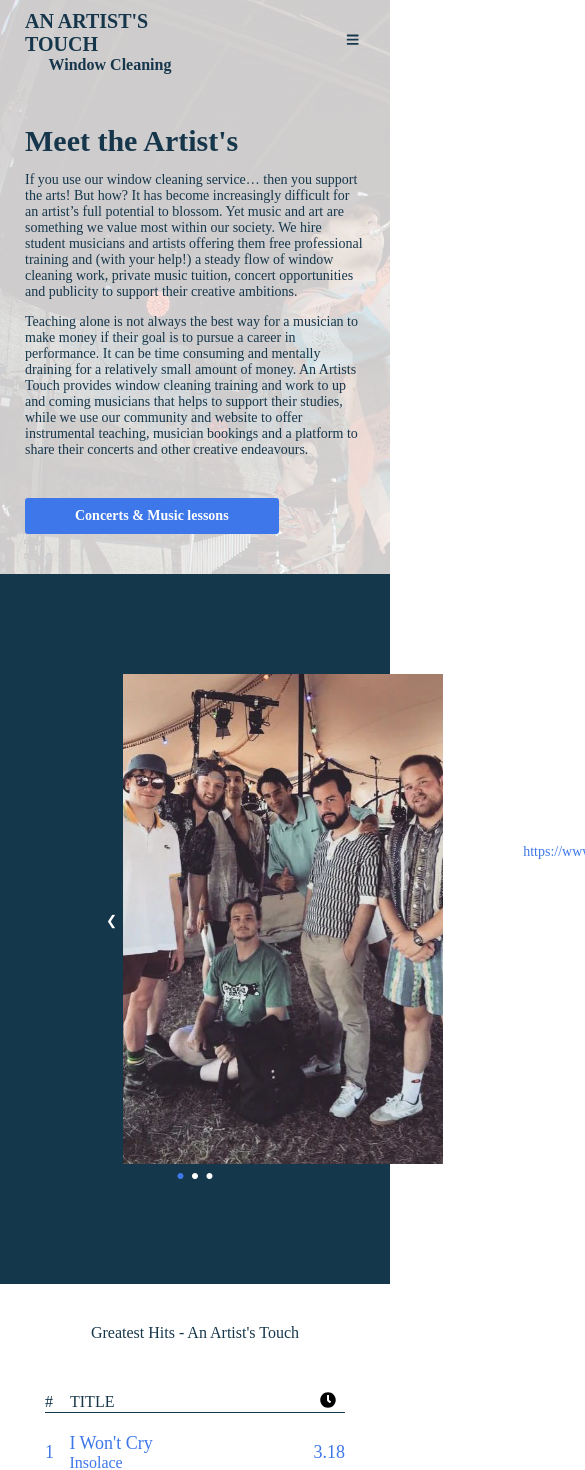
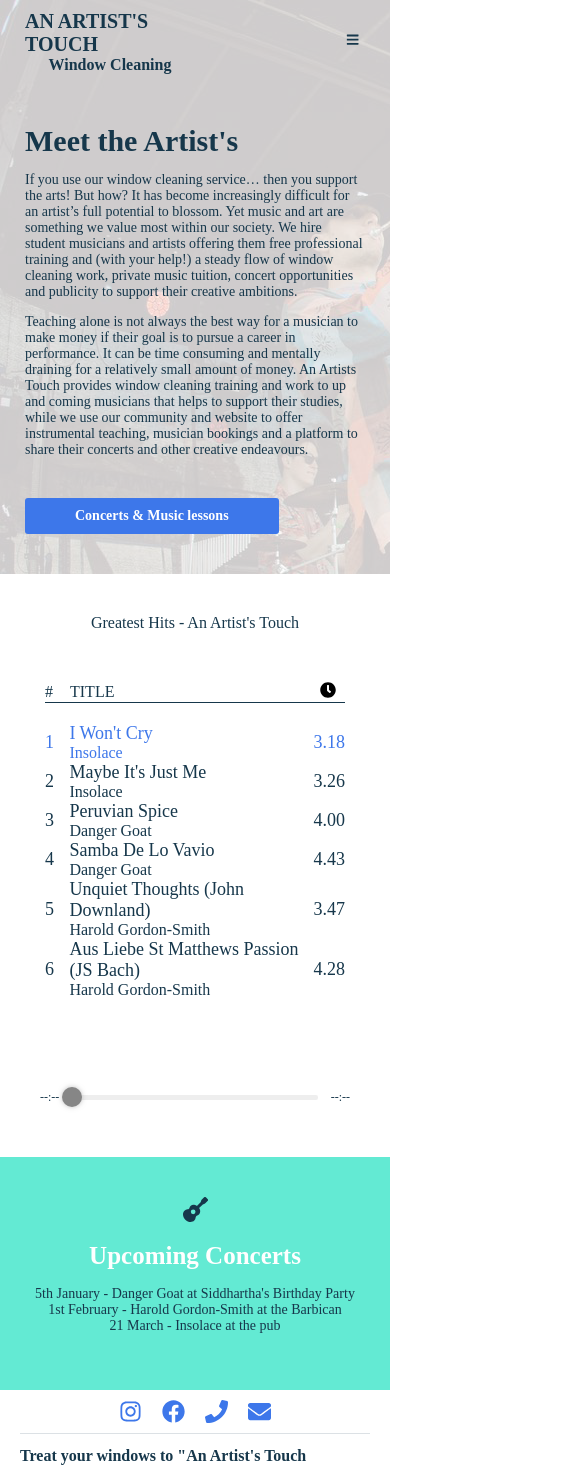
Before and after one commit to sidneysquidney/an_artists_touch, a React (Create React App) app: page /musicians in a window 390 px wide. Shown: the top 1470 px of the page, 585 px wide, since content can reach past the window. Built offline with nearby package versions, Linux system fonts and the light colour scheme; no server answers; a web font is replaced by a local one.

Commit message:
lazy slider section solution

```diff
--- a/src/App.css
+++ b/src/App.css
@@ -11,7 +11,7 @@
   --border-grey: #dce1e5;
   --transition-time: 0.2s;
   --border-radius: 3px;
-  --slider-width-full: 800px;
+  --slider-width-large: 800px;
   --slider-width-medium: 500px;
   --slider-width-small: 250px;
 }
--- a/src/SliderSections.css
+++ b/src/SliderSections.css
@@ -11,14 +11,12 @@
   justify-content: space-between;
   align-items: center;
   width: 100%;
-  /* border: 1px solid green; */
 }
 
+/* changed */
 .slide-container {
-  width: 800px;
-  /* height: 400px; */
+  width: var(--slider-width-large);
   position: relative;
-  /* border: 1px solid red; */
 }
 
 .slide-section {
@@ -31,23 +29,19 @@
 .review-slide-row,
 .musician-profiles-slide-row {
   display: flex;
-  /* width: 4000px; */
-  /* border: 1px solid green; */
   transition: 0.5s;
 }
 
+/* changed */
 .slide-col {
-  width: 800px;
-  /* height: 400px; */
+  width: var(--slider-width-large);
   position: relative;
   display: flex;
   flex-direction: column;
-  /* border: 1px solid red; */
 }
 
 .slide-dots {
   display: flex;
-  /* border: 1px solid green; */
 }
 
 .slide-dots p {
@@ -84,6 +78,7 @@
 
 /* musician profiles */
 
+/* needs changing as goes.. */
 .profile-picture {
   width: 320px;
   height: 490px;
@@ -115,3 +110,33 @@
   margin-right: 10px;
   margin-top: 10px;
 }
+
+/* lazy version  */
+
+@media only screen and (max-width: 950px) {
+  .musician-profiles-container-full,
+  .founder-container-full,
+  .review-container-full {
+    display: none;
+  }
+}
+/*
+@media only screen and (max-width: 1024px) {
+  .slide-container {
+    width: var(--slider-width-medium);
+  }
+
+  .slide-col {
+    width: var(--slider-width-medium);
+  }
+}
+
+@media only screen and (max-width: 600px) {
+  .slide-container {
+    width: var(--slider-width-small);
+  }
+
+  .slide-col {
+    width: var(--slider-width-small);
+  }
+} */
--- a/src/componenets/pages/home/founder-quotes/FounderQuotes.js
+++ b/src/componenets/pages/home/founder-quotes/FounderQuotes.js
@@ -7,11 +7,15 @@
 
 import { useState } from "react";
 import { useEffect } from "react";
+import { useRef } from "react";
 
 import "./FounderQuotes.css";
 
 function FounderQuotes() {
   const [index, setIndex] = useState(0);
+
+  const windowSize = useRef([window.innerWidth, window.innerHeight]);
+  const windowWidth = windowSize.current[0];
 
   const quotes = [
     "They say eyes are the windows to the soul. That means windows are the eyes of the house... and who wants dirt in their eyes!",
@@ -20,6 +24,16 @@
     "In the universe, there are things that are known, and things that are unknown, and in between, there are windows.",
     "Look outside. If you are distressed by something there, the pain is not due to the thing itself, but to your perception of it; and this you have the power to revoke at any moment, by cleaning your windows.",
   ];
+
+  const sliderWidth = () => {
+    if (windowWidth > 1024) {
+      return 800;
+    } else if (windowWidth < 600) {
+      return 500;
+    } else {
+      return 250;
+    }
+  };
 
   const updateSliderDots = (index, previousIndex) => {
     const indexId = "quote-slide-dot-" + index;
@@ -38,7 +52,9 @@
     if (i >= 0 && i < quotes.length) {
       updateSliderDots(i, index);
       setIndex(i);
+      // changed
       slide.style.transform = "translateX(-" + i * 800 + "px)";
+      console.log(sliderWidth());
     }
   };
 
--- a/src/componenets/pages/musicians/musician-profiles/MusicianProfiles.css
+++ b/src/componenets/pages/musicians/musician-profiles/MusicianProfiles.css
@@ -1,3 +1,9 @@
 .musician-profiles-container-full {
   padding: 100px 100px;
 }
+
+@media only screen and (max-width: 1024px) {
+  .musician-profiles-container-full {
+    padding: 40px 25px;
+  }
+}
```
